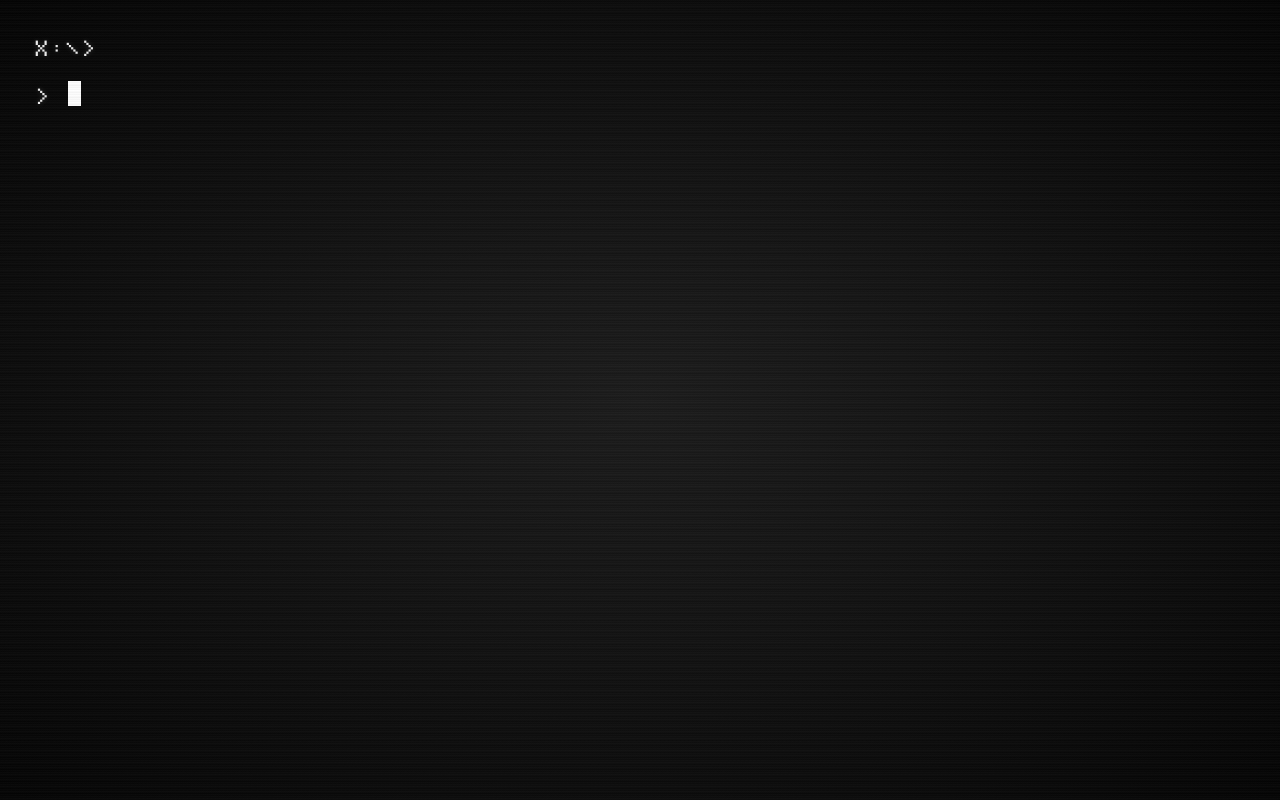
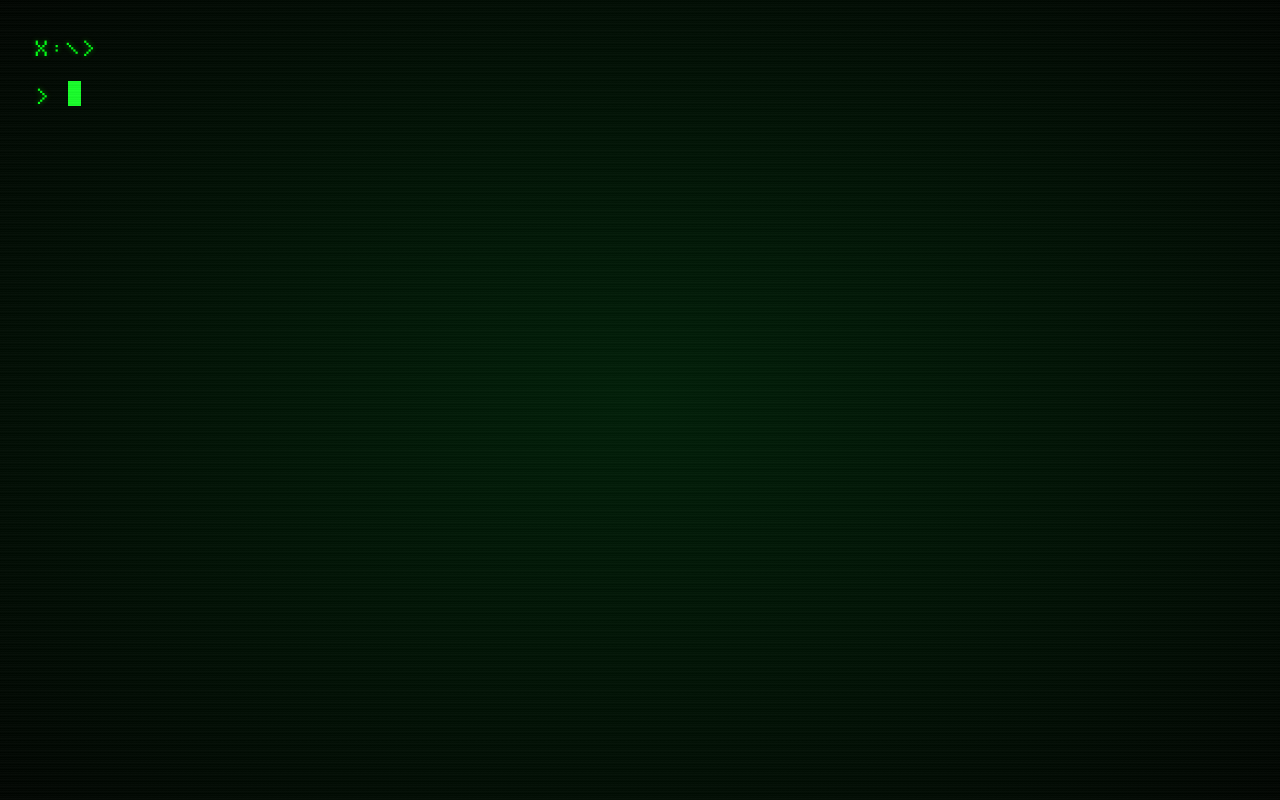
Before and after one commit to okaybenji/text-engine, a website: page index.html in a window 1280 px wide. Drawn offline with Linux system fonts and the light colour scheme.

Commit message:
make screen text green

```diff
--- a/custom/styles.css
+++ b/custom/styles.css
@@ -1,12 +1,12 @@
 #input {
   color: transparent;
-  text-shadow: 0 0 0 white;
+  text-shadow: 0 0 0 #18ff2a;
 }
 
 #caret {
   width: 1vw;
   height: 2vw;
-  background: white;
+  background: #18ff2a;
   animation: blink 0.5s infinite;
   display: inline-block;
   position: relative;
--- a/styles.css
+++ b/styles.css
@@ -4,16 +4,16 @@
 }
 
 body {
-  color: #efefef;
+  color: rgb(0, 255, 20);
   font-size: 2.2vh;
   font-family: 'Apple II';
   line-height: 4vh;
   /* screen glow */
   background-image: radial-gradient(
-    #1c1c1c, black 120%
+    rgb(0, 31, 8), black 120%
   );
   /* text glow */
-  text-shadow: 0 0 5px rgba(255, 255, 255, 0.2);
+  text-shadow: 0 0 5px rgba(13, 170, 0, 0.69);
 }
 
 /* scanlines */
@@ -29,10 +29,10 @@ body::after {
 
 /* highlight color */
 ::selection {
-  background: #d6d6d6; /* WebKit/Blink Browsers */
+  background: rgba(24, 255, 42, 0.44); /* WebKit/Blink Browsers */
 }
 ::-moz-selection {
-  background: #d6d6d6; /* Gecko Browsers */
+  background: rgba(24, 255, 42, 0.44); /* Gecko Browsers */
 }
 
 .img {
@@ -54,7 +54,7 @@ body::after {
 #input {
   height: 4vh;
   width: 98.5vh;
-  color: white;
+  color: #18ff2a;
   background: transparent;
   font-size: 2vh;
   font-family: "Apple II";
@@ -72,9 +72,9 @@ span {
 }
 
 @keyframes blink {
-  0% {background: white;}
-  49% {background: white;}
+  0% {background: #18ff2a;}
+  49% {background: #18ff2a;}
   60% {background: transparent;}
   99% {background: transparent;}
-  100% {background: white;}
+  100% {background: #18ff2a;}
 }
```
